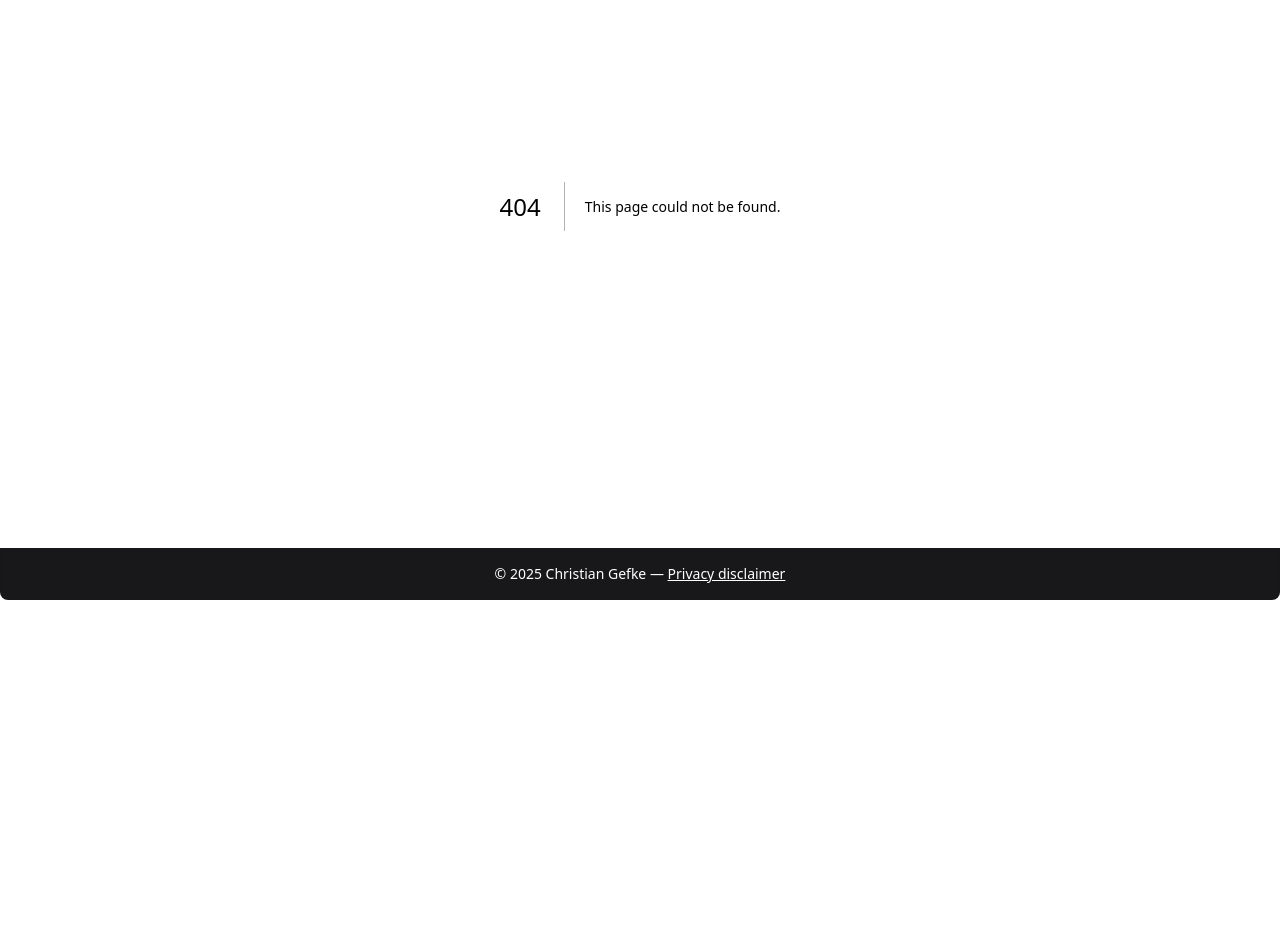
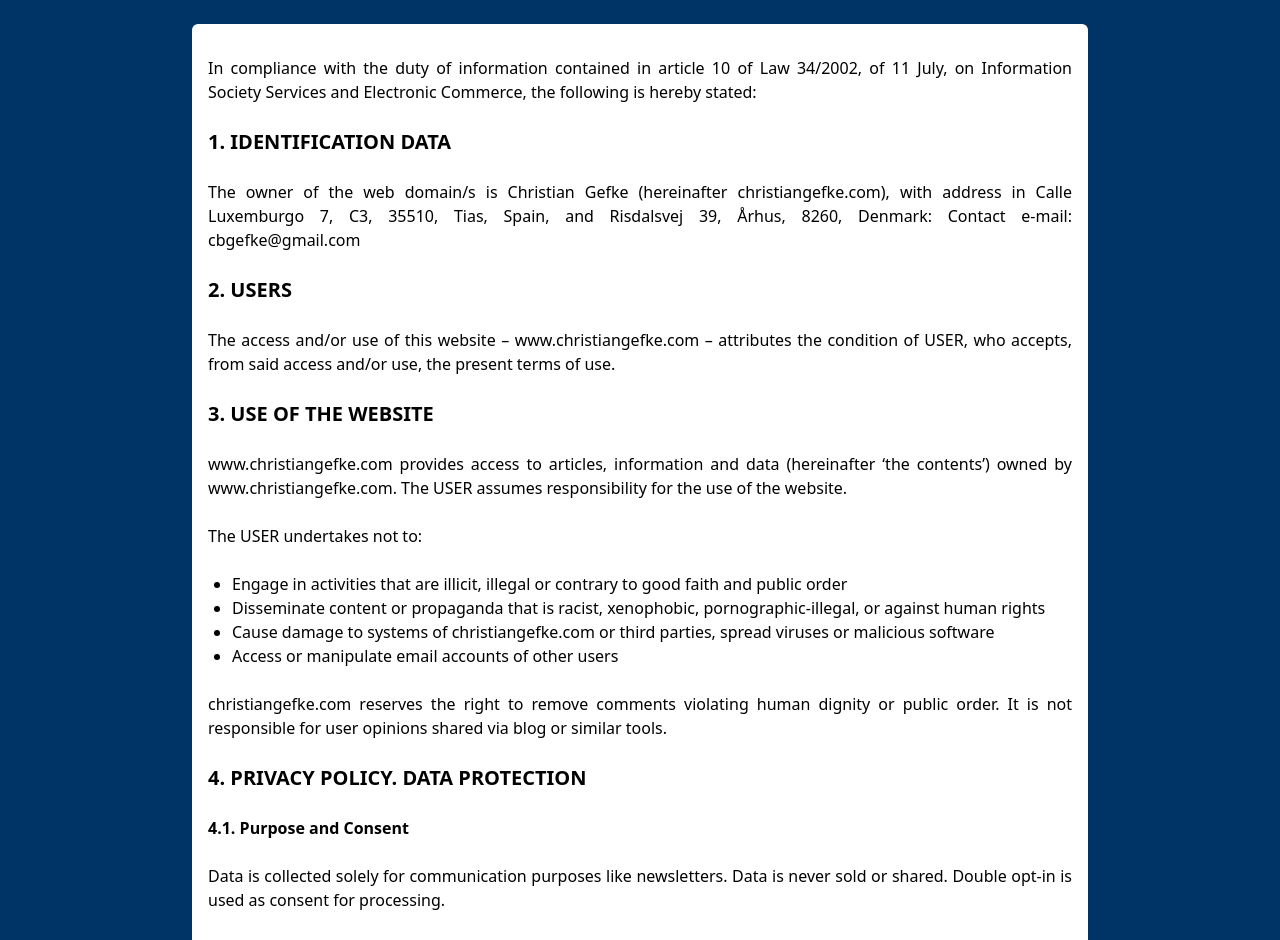
Before and after one commit to MatiasQuenardelle/gefke-web, a Next.js app: page /privacypolicy in a window 1280 px wide. Before the commit this address had no page. Shown: the part 200-1140 px from the top of the page. Before the commit the page ends 800 px from the top, so only its background shows below. Built offline with nearby package versions, Linux system fonts and the light colour scheme.

Commit message:
Changed hero bg color and added privacypolicy page

```diff
--- /dev/null
+++ b/app/privacypolicy/page.js
@@ -0,0 +1,176 @@
+import React from "react"
+
+const PrivacyPolicy = () => {
+  return (
+    <div className="bg-[#003366] text-white py-16 px-4">
+      <div className="max-w-6xl mx-auto">
+        <h1 className="text-4xl md:text-5xl font-bold">
+          Terms of use and privacy policy
+        </h1>
+      </div>
+      <div className="bg-white text-black mt-12 px-4 py-8 rounded-md max-w-4xl mx-auto space-y-6 text-justify">
+        <p>
+          In compliance with the duty of information contained in article 10 of
+          Law 34/2002, of 11 July, on Information Society Services and
+          Electronic Commerce, the following is hereby stated:
+        </p>
+
+        <h2 className="text-xl font-bold">1. IDENTIFICATION DATA</h2>
+        <p>
+          The owner of the web domain/s is Christian Gefke (hereinafter
+          christiangefke.com), with address in Calle Luxemburgo 7, C3, 35510,
+          Tias, Spain, and Risdalsvej 39, Århus, 8260, Denmark: Contact e-mail:
+          cbgefke@gmail.com
+        </p>
+
+        <h2 className="text-xl font-bold">2. USERS</h2>
+        <p>
+          The access and/or use of this website – www.christiangefke.com –
+          attributes the condition of USER, who accepts, from said access and/or
+          use, the present terms of use.
+        </p>
+
+        <h2 className="text-xl font-bold">3. USE OF THE WEBSITE</h2>
+        <p>
+          www.christiangefke.com provides access to articles, information and
+          data (hereinafter ‘the contents’) owned by www.christiangefke.com. The
+          USER assumes responsibility for the use of the website.
+        </p>
+        <p>The USER undertakes not to:</p>
+        <ul className="list-disc pl-6">
+          <li>
+            Engage in activities that are illicit, illegal or contrary to good
+            faith and public order
+          </li>
+          <li>
+            Disseminate content or propaganda that is racist, xenophobic,
+            pornographic-illegal, or against human rights
+          </li>
+          <li>
+            Cause damage to systems of christiangefke.com or third parties,
+            spread viruses or malicious software
+          </li>
+          <li>Access or manipulate email accounts of other users</li>
+        </ul>
+        <p>
+          christiangefke.com reserves the right to remove comments violating
+          human dignity or public order. It is not responsible for user opinions
+          shared via blog or similar tools.
+        </p>
+
+        <h2 className="text-xl font-bold">
+          4. PRIVACY POLICY. DATA PROTECTION
+        </h2>
+
+        <h3 className="font-semibold">4.1. Purpose and Consent</h3>
+        <p>
+          Data is collected solely for communication purposes like newsletters.
+          Data is never sold or shared. Double opt-in is used as consent for
+          processing.
+        </p>
+
+        <h3 className="font-semibold">4.2. Compliance with Law</h3>
+        <p>
+          Compliance with GDPR and Spanish data protection law is ensured.
+          Consent will be obtained before any commercial use of data.
+        </p>
+
+        <h3 className="font-semibold">4.3. User Rights</h3>
+        <ul className="list-disc pl-6">
+          <li>Access, rectify, delete, or limit your personal data</li>
+          <li>Oppose or request portability of your data</li>
+        </ul>
+        <p>
+          Requests should be made via email or postal address. You can also
+          contact the Spanish Data Protection Agency (AEPD).
+        </p>
+
+        <h3 className="font-semibold">4.4. Links</h3>
+        <p>
+          This website may link to third-party sites with different privacy
+          policies. Please review them before sharing personal data.
+        </p>
+
+        <h3 className="font-semibold">4.5. Cookies</h3>
+        <p>
+          Cookies are used for technical, analytical, and social purposes. No
+          advertising cookies are used. Google Analytics and social sharing
+          tools may place cookies.
+        </p>
+        <p>
+          Users can control cookies via browser settings (Chrome, Safari,
+          Firefox, etc.). Detailed cookie management instructions are provided.
+        </p>
+
+        <h3 className="font-semibold">4.7. Minors</h3>
+        <p>
+          This website is not aimed at minors. The owner disclaims
+          responsibility for underage use.
+        </p>
+
+        <h3 className="font-semibold">4.8. Policy Changes</h3>
+        <p>
+          christiangefke.com reserves the right to change this policy. Changes
+          will be published 10 days before taking effect.
+        </p>
+
+        <h3 className="font-semibold">4.9. Data Controller</h3>
+        <p>
+          Christian Gefke is the controller. Hosting is provided by SIMPLY.COM
+          A/S in Denmark. See their policy at www.simply.com.
+        </p>
+
+        <h2 className="text-xl font-bold">
+          5. INTELLECTUAL AND INDUSTRIAL PROPERTY
+        </h2>
+        <p>
+          All content is owned by christiangefke.com or licensors. Any
+          commercial reproduction or distribution is prohibited without prior
+          authorization.
+        </p>
+
+        <h2 className="text-xl font-bold">
+          6. DISCLAIMER OF WARRANTIES AND LIABILITY
+        </h2>
+        <p>
+          The site is not liable for content errors, downtime, or potential
+          virus transmission, despite using preventive measures.
+        </p>
+
+        <h2 className="text-xl font-bold">7. MODIFICATIONS</h2>
+        <p>
+          christiangefke.com may update or change content without prior notice.
+        </p>
+
+        <h2 className="text-xl font-bold">8. LINKING POLICY</h2>
+        <p>
+          Links to this site require prior authorization. External links from
+          this site do not imply endorsement.
+        </p>
+
+        <h2 className="text-xl font-bold">9. RIGHT OF EXCLUSION</h2>
+        <p>
+          christiangefke.com may deny site access to users violating these
+          terms.
+        </p>
+
+        <h2 className="text-xl font-bold">10. GENERAL</h2>
+        <p>Violations of these terms may be prosecuted with all legal means.</p>
+
+        <h2 className="text-xl font-bold">11. CHANGES AND DURATION</h2>
+        <p>
+          These terms may change over time and will remain in effect until
+          replaced.
+        </p>
+
+        <h2 className="text-xl font-bold">12. APPLICABLE LAW</h2>
+        <p>
+          The relationship between christiangefke.com and users is governed by
+          Spanish law.
+        </p>
+      </div>
+    </div>
+  )
+}
+
+export default PrivacyPolicy
--- a/components/HeroSection.js
+++ b/components/HeroSection.js
@@ -2,13 +2,13 @@
 
 export default function HeroSection() {
   return (
-    <section className="w-full bg-[#f5f7fa] py-4 px-2 md:px-16 flex flex-col md:flex-row items-center justify-between">
+    <section className="w-full bg-[#1e3a66] py-8 px-4 md:px-16 flex flex-col md:flex-row items-center justify-between">
       {/* Text Section */}
       <div className="md:w-1/2 text-center md:text-left mb-10 md:mb-0">
-        <h1 className="text-4xl md:text-5xl font-bold text-gray-900 mb-6">
+        <h1 className="text-4xl md:text-5xl font-bold text-white mb-6">
           Christian Gefke, Advokat
         </h1>
-        <p className="text-lg md:text-xl text-gray-700 leading-relaxed">
+        <p className="text-lg md:text-xl text-gray-200 leading-relaxed">
           Jeg er uddannet jurist fra Universidad de Las Palmas de Gran Canaria
           og har en kandidatgrad i ejendomshandler fra Universidad Internacional
           de La Rioja. Med spansk advokatlicens og international erfaring
@@ -23,7 +23,7 @@
           alt="Christian Gefke"
           width={500}
           height={500}
-          className="rounded-3xl shadow-lg"
+          className="rounded-3xl shadow-2xl"
         />
       </div>
     </section>
```
